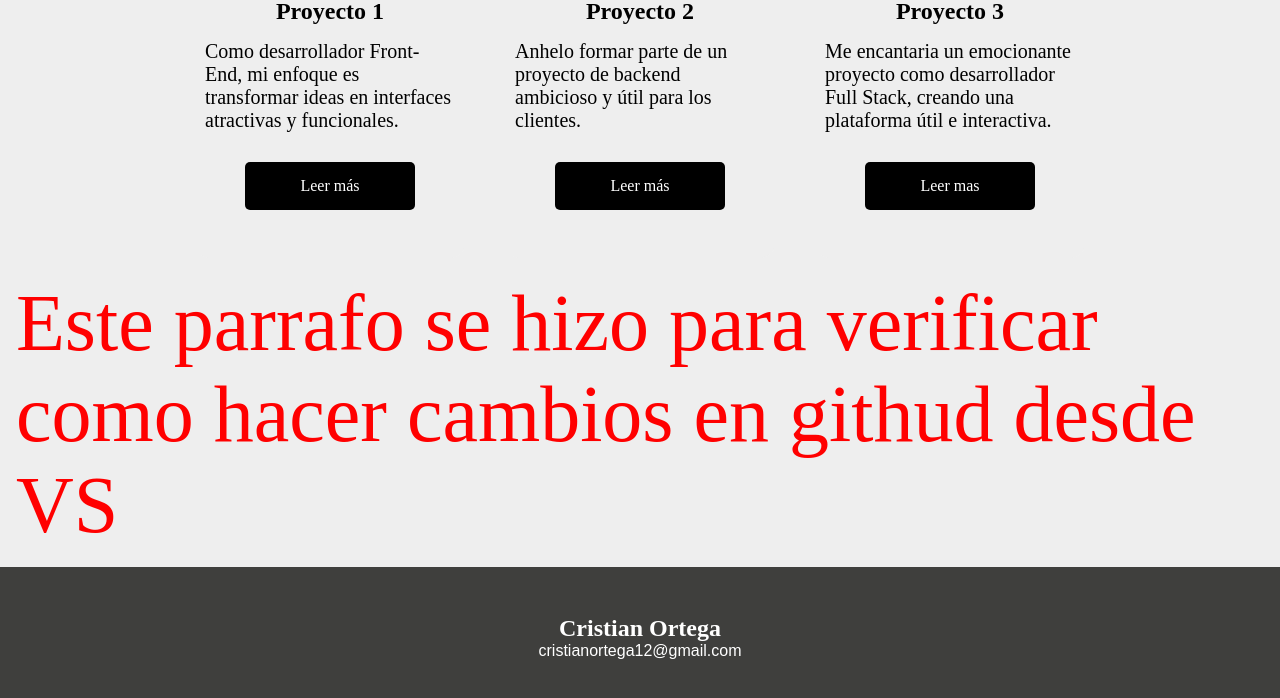
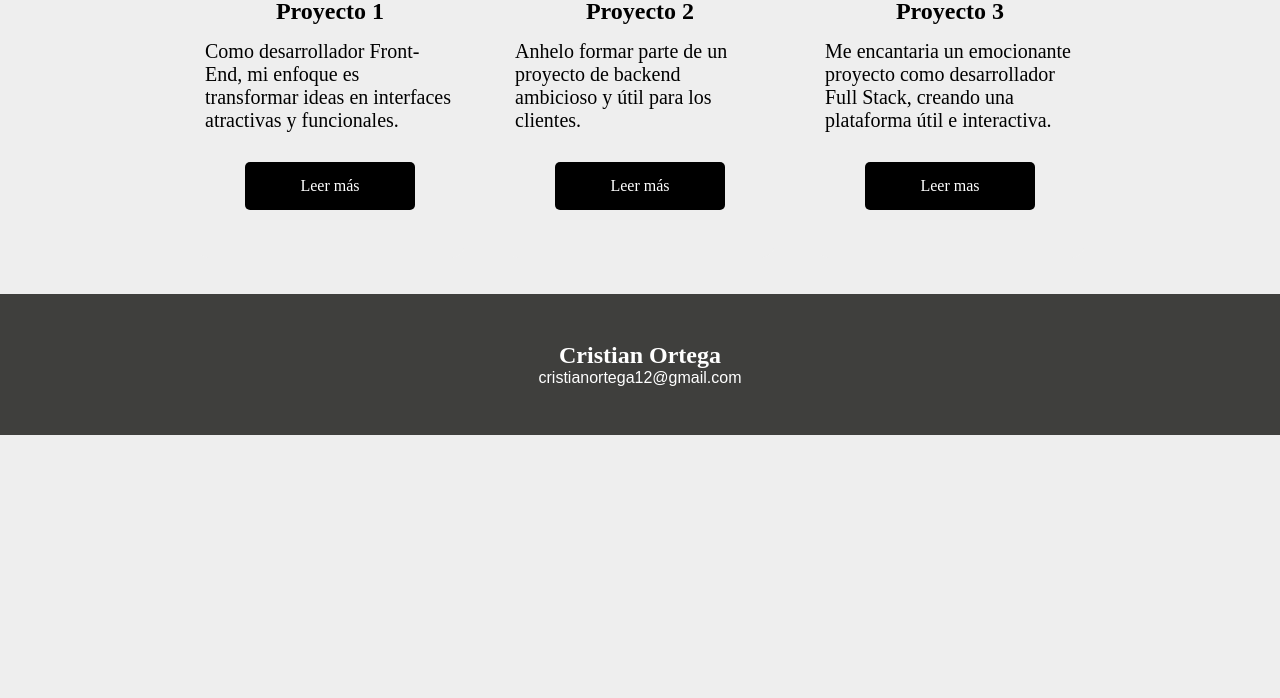
Before and after one commit to caom312/mi_primera_web, a plain HTML site: page index.html in a window 1280 px wide. Shown: the part 1768-2466 px from the top of the page. After the commit the page ends 2203 px from the top, so only its background shows below. Drawn offline with Linux system fonts and the light colour scheme.

Commit message:
Elimine parrafo despues de seccion trabajos

```diff
--- a/index.html
+++ b/index.html
@@ -76,11 +76,7 @@
                      <a href="">Leer mas</a>
                     </div>
 
-                <div class="greeting">
 
-                    <p> Este parrafo se hizo para verificar como hacer cambios en githud desde VS</p>
-
-                </div>
             </section>
 
 
--- a/styles.css
+++ b/styles.css
@@ -245,10 +245,7 @@ a:active{
     display: none;
 }*/
 
-.greeting p{
-    font-size: 5em;
-    color: red;
-}
+
 
 .checkbtn{
     font-size: 25px;
```
